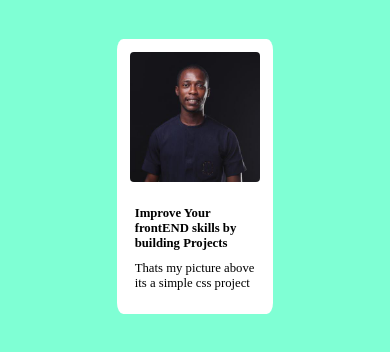
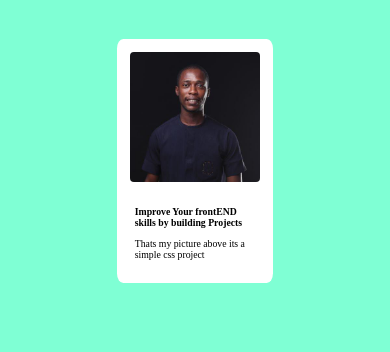
Before and after one commit to Response051/frontEnd-Mentor, a plain HTML site: page Project-1/index.html in a window 390 px wide. Drawn offline with Linux system fonts and the light colour scheme.

Commit message:
A simple card to demostrate basic css skills

```diff
--- a/Project-1/index.css
+++ b/Project-1/index.css
@@ -1,5 +1,6 @@
 html {
   font-size: calc(60% + 0.8vmin);
+  /* font-size: 2vw; */
 }
 * {
   margin: 0;
@@ -32,13 +33,12 @@ img {
   padding: 10px 5px;
 }
 h2 {
-  /* border: 1px solid red; */
   font-size: 1rem;
+  /* font-size: 2vw; */
   margin: 10px 0px;
 }
 
 p {
-  /* border: 1px solid green; */
   font-size: 1rem;
 }
 
@@ -47,3 +47,9 @@ p {
     width: 20%;
   }
 }
+@media only screen and (max-width: 600px) {
+  h2,
+  p {
+    font-size: 2.5vw;
+  }
+}
```
